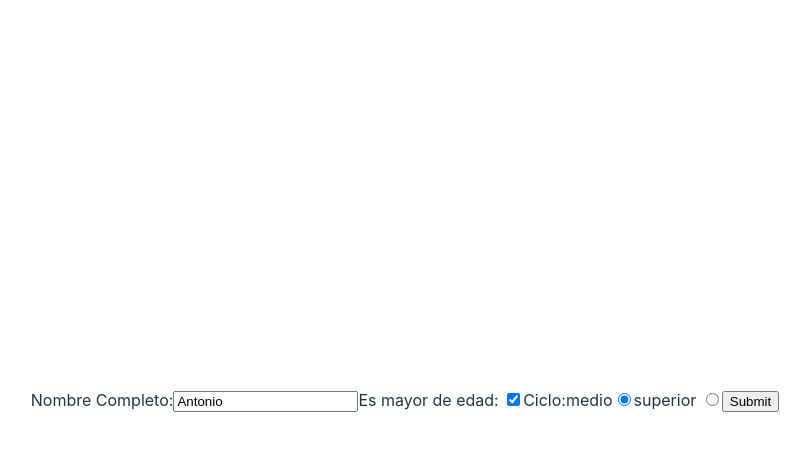
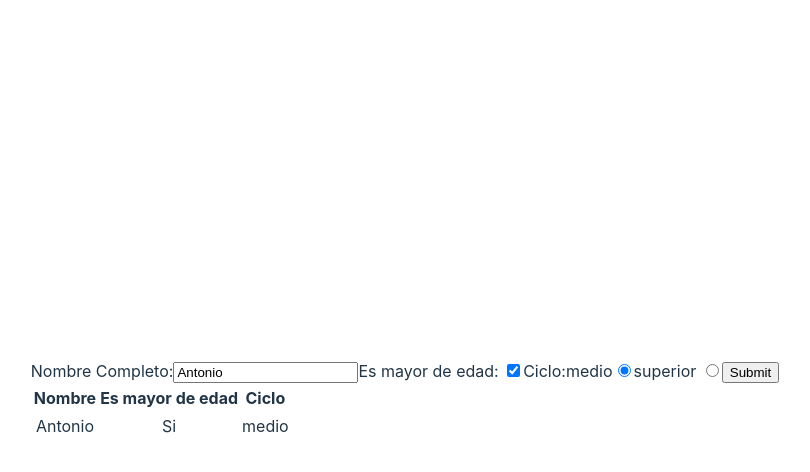
Before and after one commit to DavidKrx/DEW-React-Router, a React (Vite) app: page / in a window 1280 px wide. Both pictures are taken after a click on the input 985 px from the left and 401 px from the top of the page. Shown: the top 472 px of the page, without its empty margins (235-1045 px from the left). Built offline with nearby package versions, Linux system fonts and the light colour scheme.

Commit message:
Tabla agregada

```diff
--- a/src/Contenedor.jsx
+++ b/src/Contenedor.jsx
@@ -18,6 +18,20 @@ export default function Contenedor() {
     return (
       <>
         <Form addPersona={addPersonas}/>
+        <table>
+      <tr>
+    <th>Nombre</th>
+    <th>Es mayor de edad</th>
+    <th>Ciclo</th>
+  </tr>
+  {personas.map(e=>
+    <tr>
+    <td>{e.nombre}</td>
+    <td>{e.esMayorDeEdad? "Si":"No"}</td>
+    <td>{e.ciclo}</td>
+  </tr>
+    )}
+</table>
       </>
     )
   }
```
